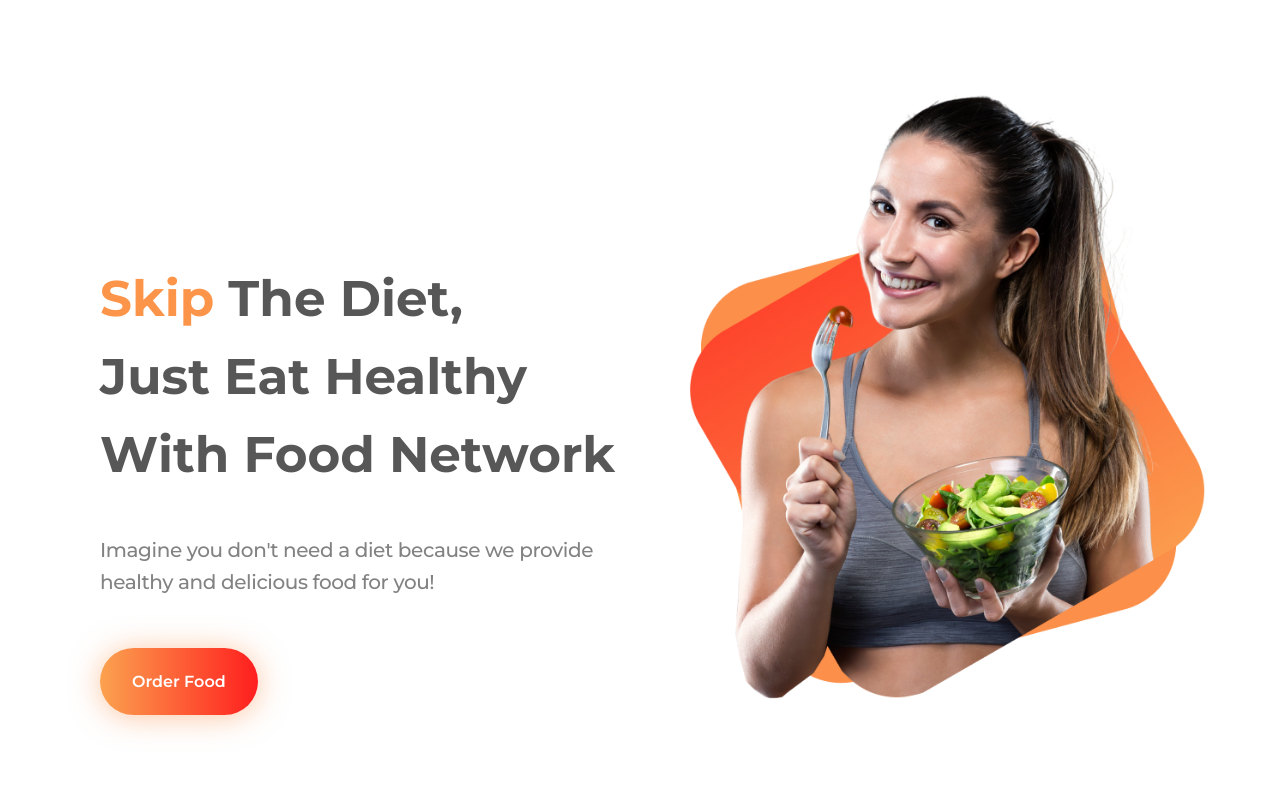
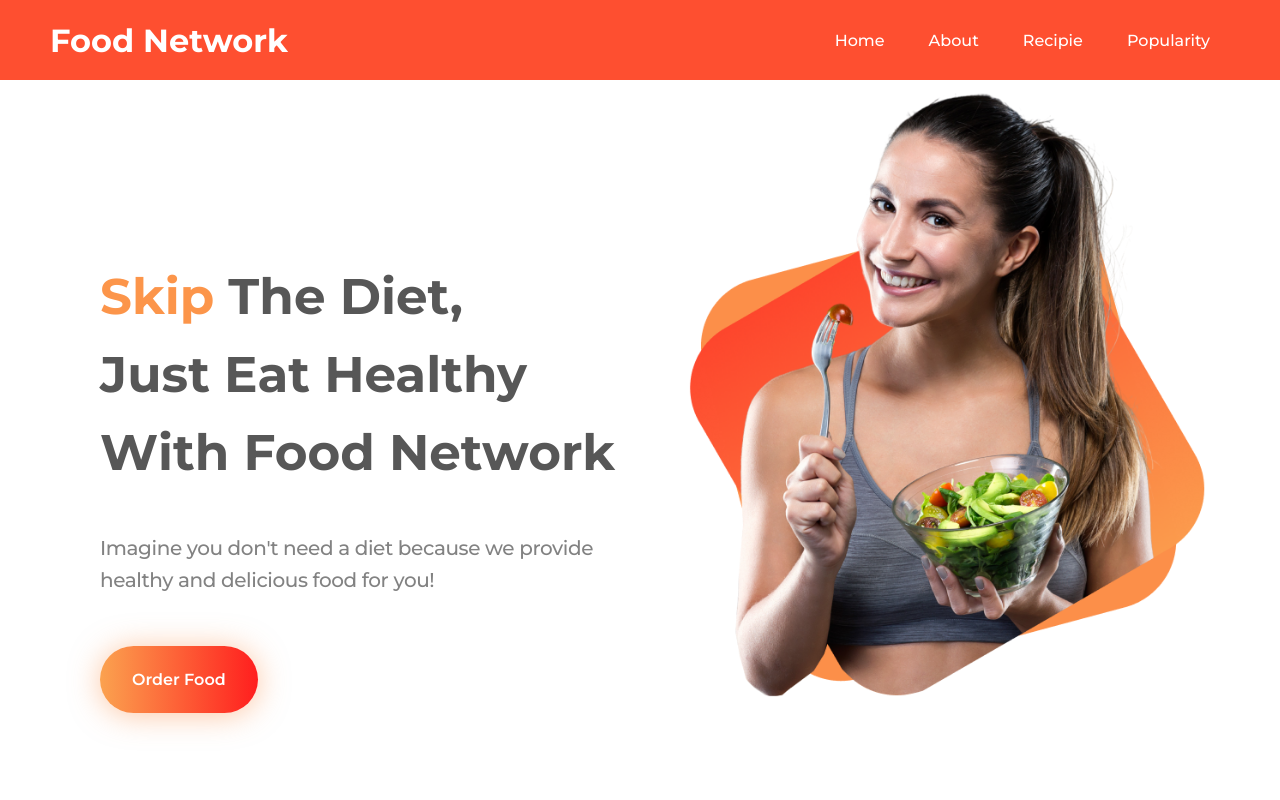
Before and after one commit to argha-shipansarker/FoodNetwork, a plain HTML site: page index.html in a window 1280 px wide. Shown: the top 800 px of the page. Drawn offline with Linux system fonts and the light colour scheme.

Commit message:
header is not done properly, needs to be fixed

```diff
--- a/index.html
+++ b/index.html
@@ -14,7 +14,19 @@
 
 <body>
 
-    <section class="sectionOne">
+    <header class="header">
+        <div>
+            <h1>Food Network</h1>
+        </div>
+        <div class="headerOptions">
+            <a href="#Home">Home</a>
+            <a href="#About">About</a>
+            <a href="#Recipie">Recipie</a>
+            <a href="#Popularity">Popularity</a>
+        </div>
+    </header>
+
+    <section class="sectionOne" id="Home">
         <div class="halfWidth">
             <h1>
                 <span>Skip</span> The Diet,<br> Just Eat Healthy <br> With Food Network
@@ -30,7 +42,7 @@
         </div>
     </section>
 
-    <section class="sectionTow">
+    <section class="sectionTow" id="About">
         <div class="innerSectionTow">
             <div class="halfWidth">
                 <img src="./images/sectionTowImage.png" alt="">
@@ -46,7 +58,7 @@
         </div>
     </section>
 
-    <section class="sectionThree">
+    <section class="sectionThree" id="Recipie">
         <div class="sectionThreeIntro">
             <h1 class="sectionThreeIntroHeadline">My Recipies</h1>
             <p class="sectionThreeIntroSubHeading">
@@ -82,7 +94,7 @@
         </div>
     </section>
 
-    <section class="sectionFour">
+    <section class="sectionFour" id="Popularity">
         <div>
             <h1>700k</h1>
             <p>Youtube Subscribers</p>
--- a/style.css
+++ b/style.css
@@ -4,10 +4,39 @@ body{
 .halfWidth{
     width: 50%;
 }
+.header{
+    height: 80px;
+    width: 100%;
+    background-color: rgb(254, 79, 48);
+    display: flex;
+    flex-direction: row;
+    align-items: center;
+    justify-content: space-between;
+    /* position: fixed;
+    margin-bottom: 82px; */
+}
+.header h1{
+    color: white;
+    font-family: 'Montserrat', sans-serif;
+    font-weight: 700;
+    margin-left: 50px;
+}
+.headerOptions{
+    margin-right: 50px;
+}
+.header a{
+    text-decoration: none;
+    color: white;
+    font-family: 'Montserrat', sans-serif;
+    font-weight: 500;
+    margin: 0 20px;
+    transition: .5s;
+}
+
 .sectionOne{
     display: flex;
     flex-direction: row;
-    margin-top: 82px;
+    /* margin-top: 82px; */
     margin-right: 50px;
     margin-left: 100px;
     margin-bottom: 72.77px;
```
